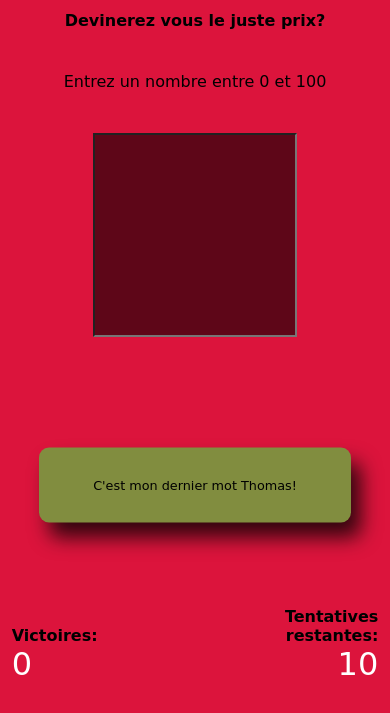
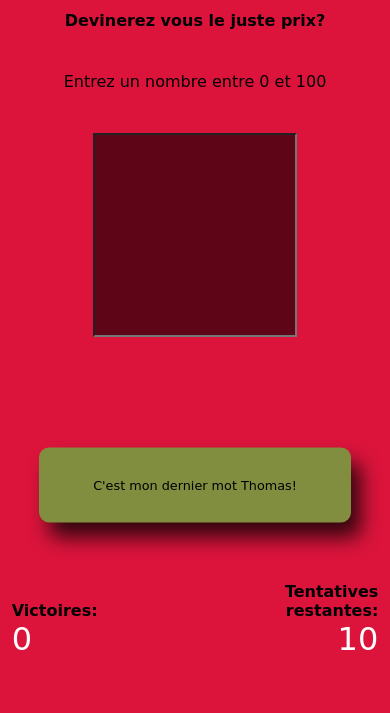
Before and after one commit to Francois-Pallies/LePrixJuste, a plain HTML site: page index.html in a window 390 px wide. Both pictures are taken after a click on the button "Démarrer". Shown: the part 109-822 px from the top of the page. Drawn offline with Linux system fonts and the light colour scheme; a web font is replaced by a local one.

Commit message:
mobile responsive update 2

```diff
--- a/assets/css/style.css
+++ b/assets/css/style.css
@@ -432,8 +432,8 @@ h4 {
         font-size: 0.8em;
     }
     #scoreHud {
-    -webkit-transform: translateY(18vh);
-    -ms-transform: translateY(18vh);
-        transform: translateY(18vh);
+    -webkit-transform: translateY(15vh);
+    -ms-transform: translateY(15vh);
+        transform: translateY(15vh);
     }
 }
```
